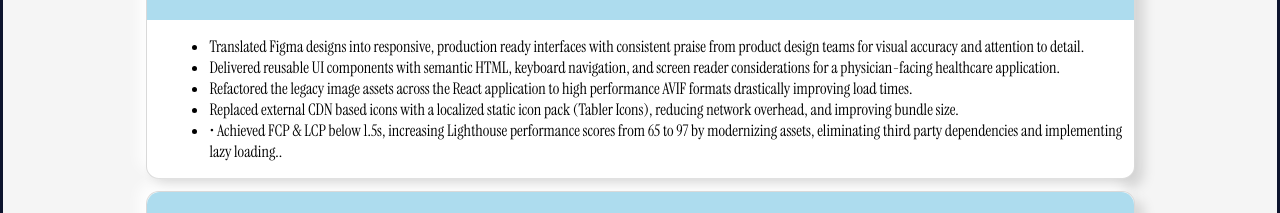
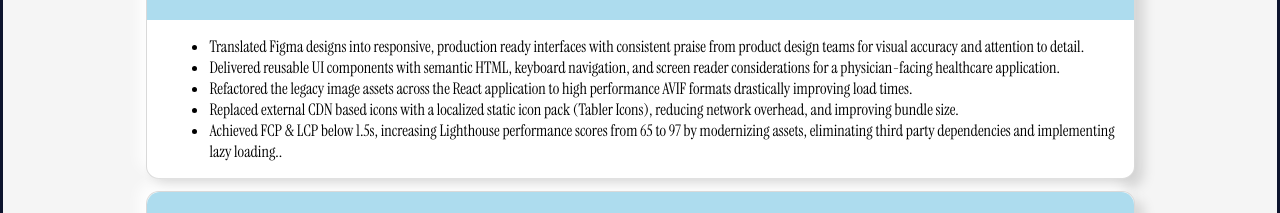
Before and after one commit to DeepakSingh9999/Portfolio, a React (Vite) app: page / in a window 1280 px wide. Shown: the part 3940-4153 px from the top of the page. Built offline with nearby package versions, Linux system fonts and the light colour scheme; no server answers.

Commit message:
Update experiences.jsx

```diff
--- a/src/assets/components/experiences.jsx
+++ b/src/assets/components/experiences.jsx
@@ -19,7 +19,7 @@ export default function Experience(){
                                 <li>Delivered reusable UI components with semantic HTML, keyboard navigation, and screen reader considerations for a physician-facing healthcare application.</li>
                                 <li>Refactored the legacy image assets across the React application to high performance AVIF formats drastically improving load times.</li>
                                 <li>Replaced external CDN based icons with a localized static icon pack (Tabler Icons), reducing network overhead, and improving bundle size.</li>
-                                <li>•	Achieved FCP & LCP below 1.5s, increasing Lighthouse performance scores from 65 to 97 by modernizing assets, eliminating third party dependencies and implementing lazy loading..</li>
+                                <li>Achieved FCP & LCP below 1.5s, increasing Lighthouse performance scores from 65 to 97 by modernizing assets, eliminating third party dependencies and implementing lazy loading..</li>
                             </ul>
                         </div>
                     </article>
```
